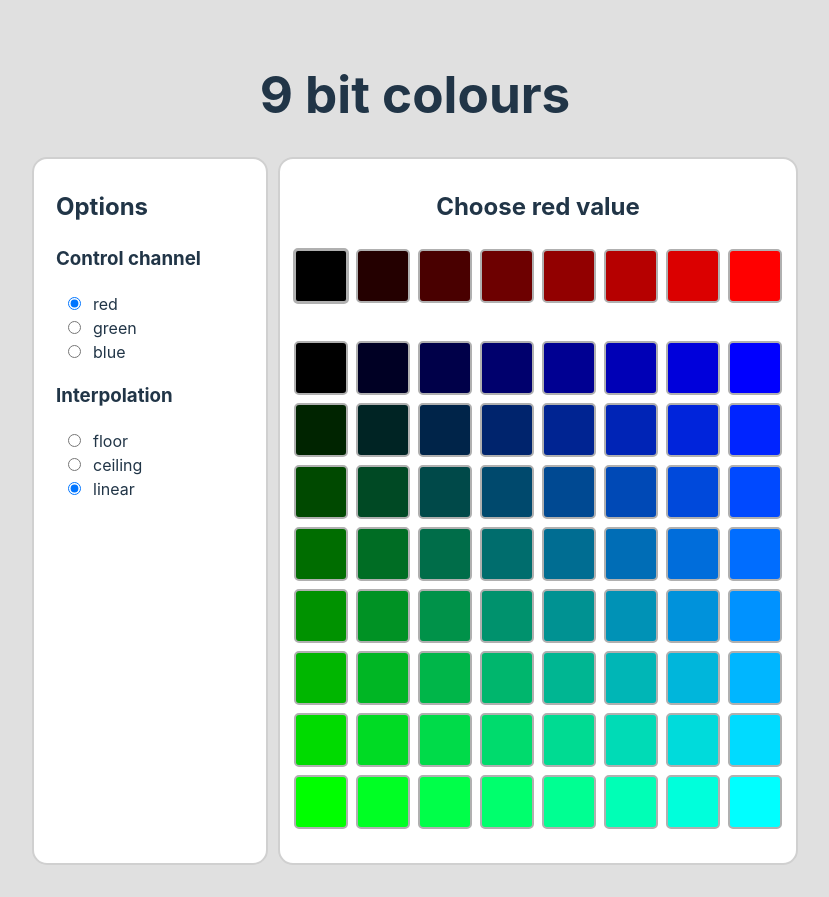
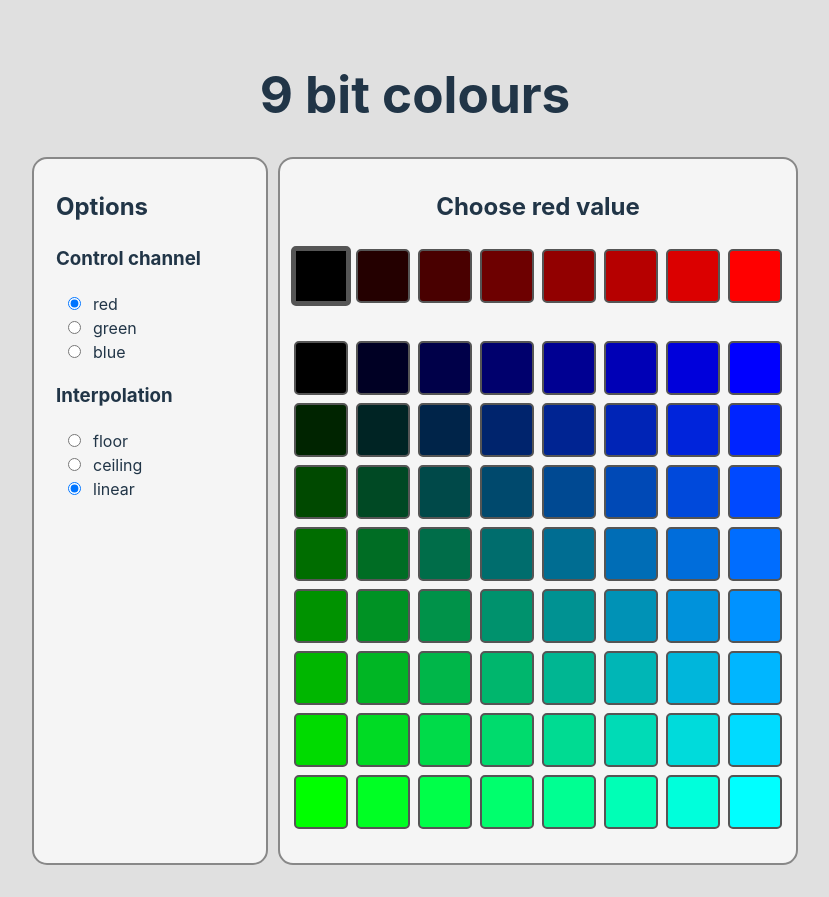
Before and after one commit to benfredwells/9bit-colour, a React (Vite) app: page / in a window 1280 px wide. Shown: the whole page, without its empty margins (225-1054 px from the left). Built offline with nearby package versions, Linux system fonts and the light colour scheme.

Commit message:
Fix dark mode, fix border for selected control.

```diff
--- a/src/components/explorer.css
+++ b/src/components/explorer.css
@@ -16,10 +16,10 @@
 }
 
 .panel {
-  border: #D0D0D0 2px solid;
+  border: light-dark(#888, #A0A0A0) 2px solid;
   border-radius: 15px;
   padding: 10px;
-  background-color: white;
+  background-color: light-dark(#F5F5F5, #090909);
 }
 
 .hSpacer {
@@ -39,19 +39,15 @@
   height: 50px;
   margin: 4px;
   border-width: 2px;
-  border-color: #B0B0B0;
+  border-color: light-dark(#555555, #A0A0A0);
   border-radius: 5px;
   border-style: solid;
 }
 
-.colourSquare:hover {
+.colourSquare:hover,
+.colourSquare.selected {
   border-width: 5px;
   margin: 1px;
-}
-
-.colourSquare.selected {
-  border-width: 3px;
-  margin: 3px;
 }
 
 .colourSquare.copyable {
```
